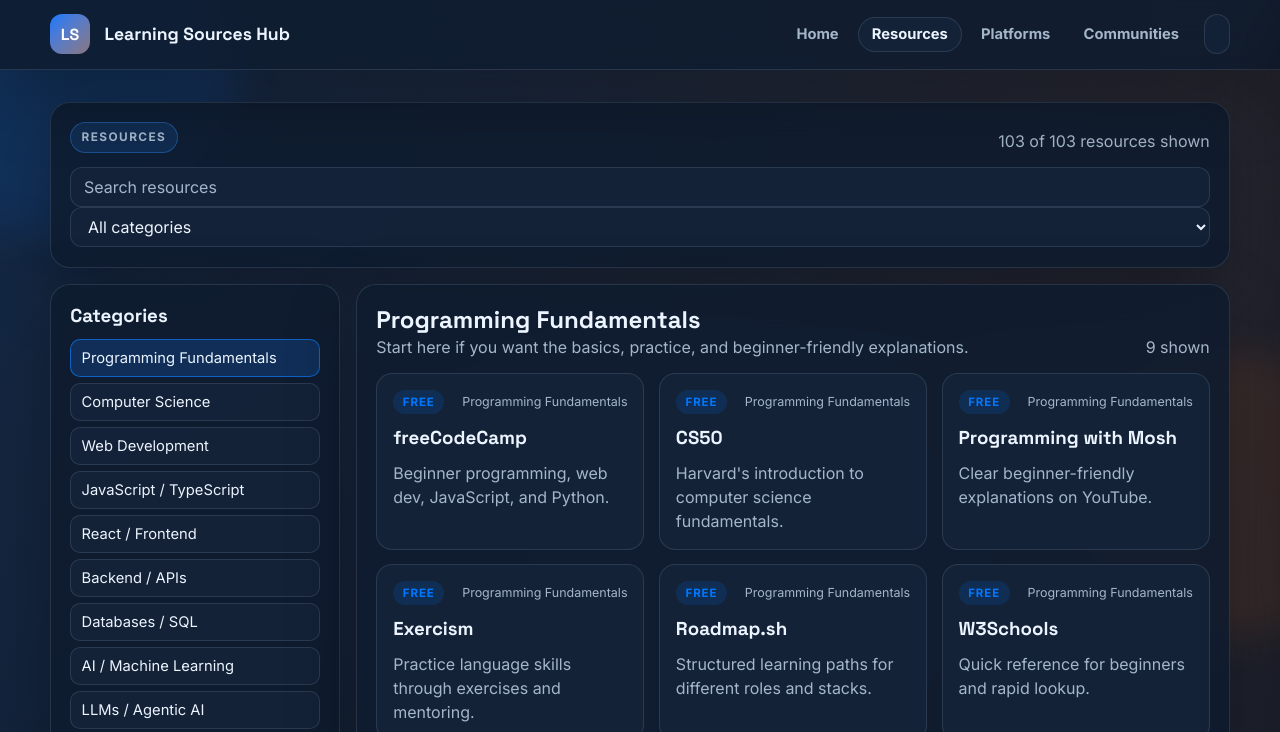
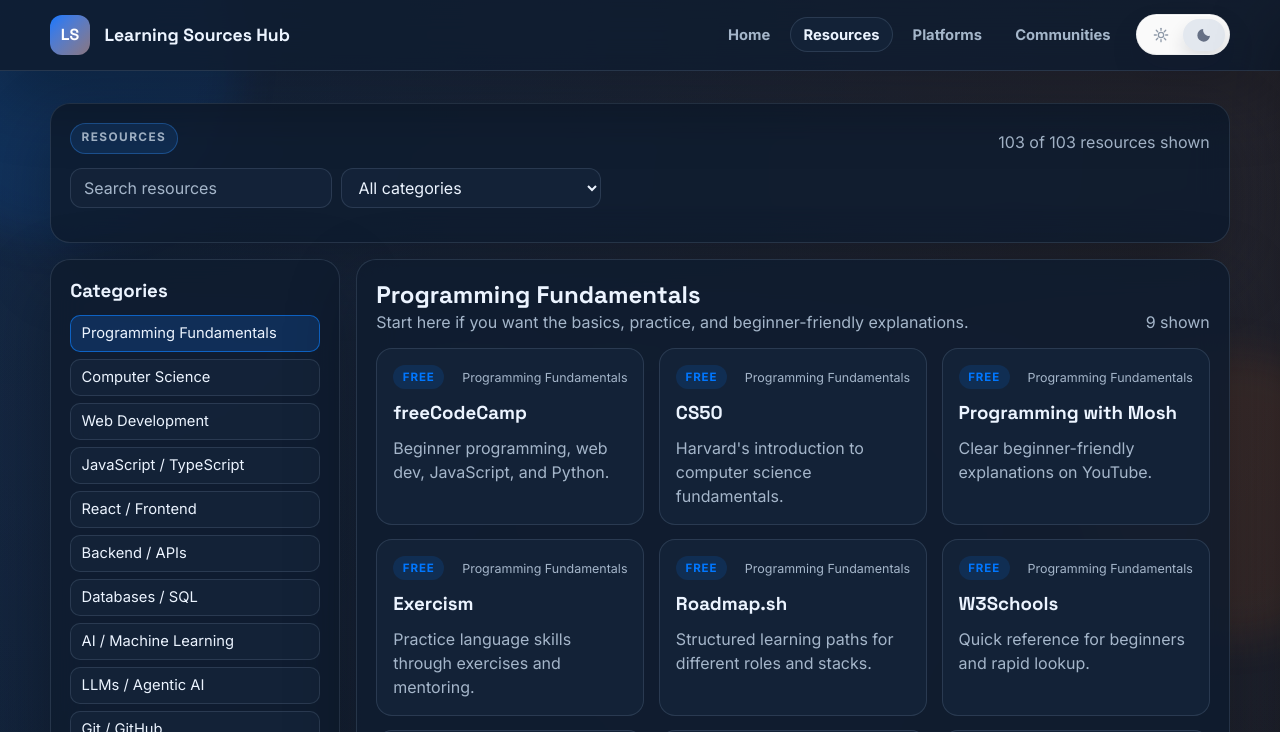
Before and after one commit to imadajerry/free-and-open-source-resouces, a website: page resources/index.html in a window 1280 px wide. Both pictures are taken after a click on the button "Light". Shown: the top 732 px of the page. Drawn offline with Linux system fonts and the light colour scheme.

Commit message:
Theme style update

```diff
--- a/styles.css
+++ b/styles.css
@@ -179,12 +179,6 @@
   color: var(--text);
 }
 
-.header-controls {
-  display: flex;
-  gap: 0.55rem;
-  align-items: center;
-}
-
 .search {
   display: grid;
 }
@@ -221,42 +215,63 @@
 }
 
 .theme-switch {
-  height: 2.5rem;
+  width: 5.9rem;
+  height: 2.55rem;
+  padding: 0.22rem;
+  display: grid;
+  grid-template-columns: repeat(2, minmax(0, 1fr));
+  align-items: stretch;
   border-radius: 999px;
-  padding: 0.3rem 0.65rem 0.3rem 0.35rem;
-  display: inline-flex;
-  align-items: center;
-  gap: 0.5rem;
+  background: rgba(255, 255, 255, 0.98);
+  box-shadow:
+    0 14px 30px rgba(15, 23, 42, 0.10),
+    inset 0 1px 0 rgba(255, 255, 255, 0.95);
+  border: 1px solid rgba(15, 23, 42, 0.06);
+  overflow: hidden;
   cursor: pointer;
 }
 
-.theme-switch__track {
-  width: 2.2rem;
-  height: 1.3rem;
+.theme-switch__option {
+  display: grid;
+  place-items: center;
   border-radius: 999px;
-  background: color-mix(in srgb, var(--accent) 34%, var(--panel-2));
-  position: relative;
-  transition: background 260ms ease;
+  transition: background 220ms ease, color 220ms ease, box-shadow 220ms ease;
 }
 
-.theme-switch__thumb {
-  width: 0.95rem;
-  height: 0.95rem;
-  background: white;
-  border-radius: 999px;
-  position: absolute;
-  left: 0.16rem;
-  top: 0.16rem;
-  transition: transform 260ms cubic-bezier(0.4, 0, 0.2, 1);
+.theme-switch__icon {
+  width: 1rem;
+  height: 1rem;
 }
 
-body.theme-dark .theme-switch__thumb {
-  transform: translateX(0.9rem);
+.theme-switch__option--sun {
+  background: #2163f6;
+  color: white;
+  box-shadow: 0 10px 18px rgba(33, 99, 246, 0.30);
+}
+
+.theme-switch__option--moon {
+  color: #b7c1cf;
+}
+
+body.theme-dark .theme-switch__option--sun {
+  background: transparent;
+  color: #8e99a8;
+  box-shadow: none;
+}
+
+body.theme-dark .theme-switch__option--moon {
+  background: #e3e8ef;
+  color: #667085;
+  box-shadow: 0 10px 18px rgba(15, 23, 42, 0.12);
 }
 
 .theme-switch__label {
   font-size: 0.88rem;
   font-weight: 600;
+}
+
+.theme-switch--drawer {
+  width: 100%;
 }
 
 .menu-toggle {
@@ -322,6 +337,7 @@
 
 .section-kicker {
   display: inline-flex;
+  justify-self: start;
   align-items: center;
   margin: 0 0 0.55rem;
   padding: 0.35rem 0.65rem;
@@ -346,6 +362,13 @@
   justify-content: space-between;
   gap: 1rem;
   align-items: end;
+  margin-bottom: 0.9rem;
+}
+
+.summary-controls {
+  display: flex;
+  flex-wrap: wrap;
+  gap: 0.55rem;
   margin-bottom: 0.9rem;
 }
 
@@ -624,7 +647,6 @@
   }
 
   .brand-copy,
-  .header-controls,
   .topbar__nav > .theme-switch {
     display: none;
   }
```
